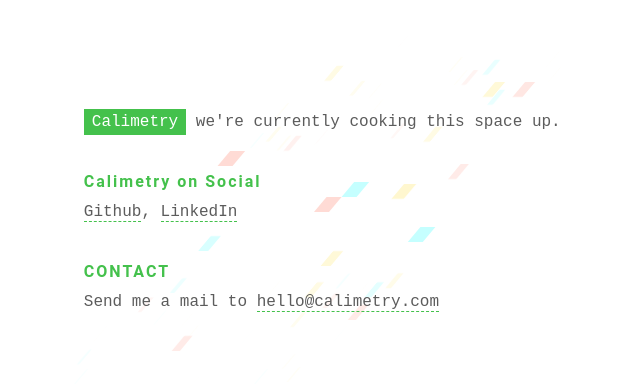
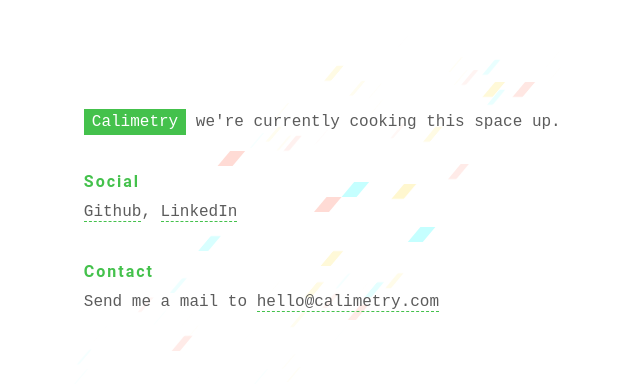
Before and after one commit to calimetry/calimetry-landing, a plain HTML site: page index.html in a window 1280 px wide. Shown: the part 188-578 px from the top of the page, without its empty margins (319-959 px from the left). Drawn offline with Linux system fonts and the light colour scheme.

Commit message:
fix typos

```diff
--- a/index.html
+++ b/index.html
@@ -860,9 +860,9 @@ p span {
     <div class="v-center">
         <div class="main-content">
             <p><span>Calimetry</span> we're currently cooking this space up.</p>
-            <h3>Calimetry on Social</h3>
+            <h3>Social</h3>
             <p class="demos"><a href="#" target="_blank">Github</a>, <a href="#" target="_blank">LinkedIn</a></p>
-            <h3>CONTACT</h3>
+            <h3>Contact</h3>
             <p>Send me a mail to <a href="mailto:hello@calimetry.com">hello@calimetry.com</a></p>
         </div>
     </div>
```
